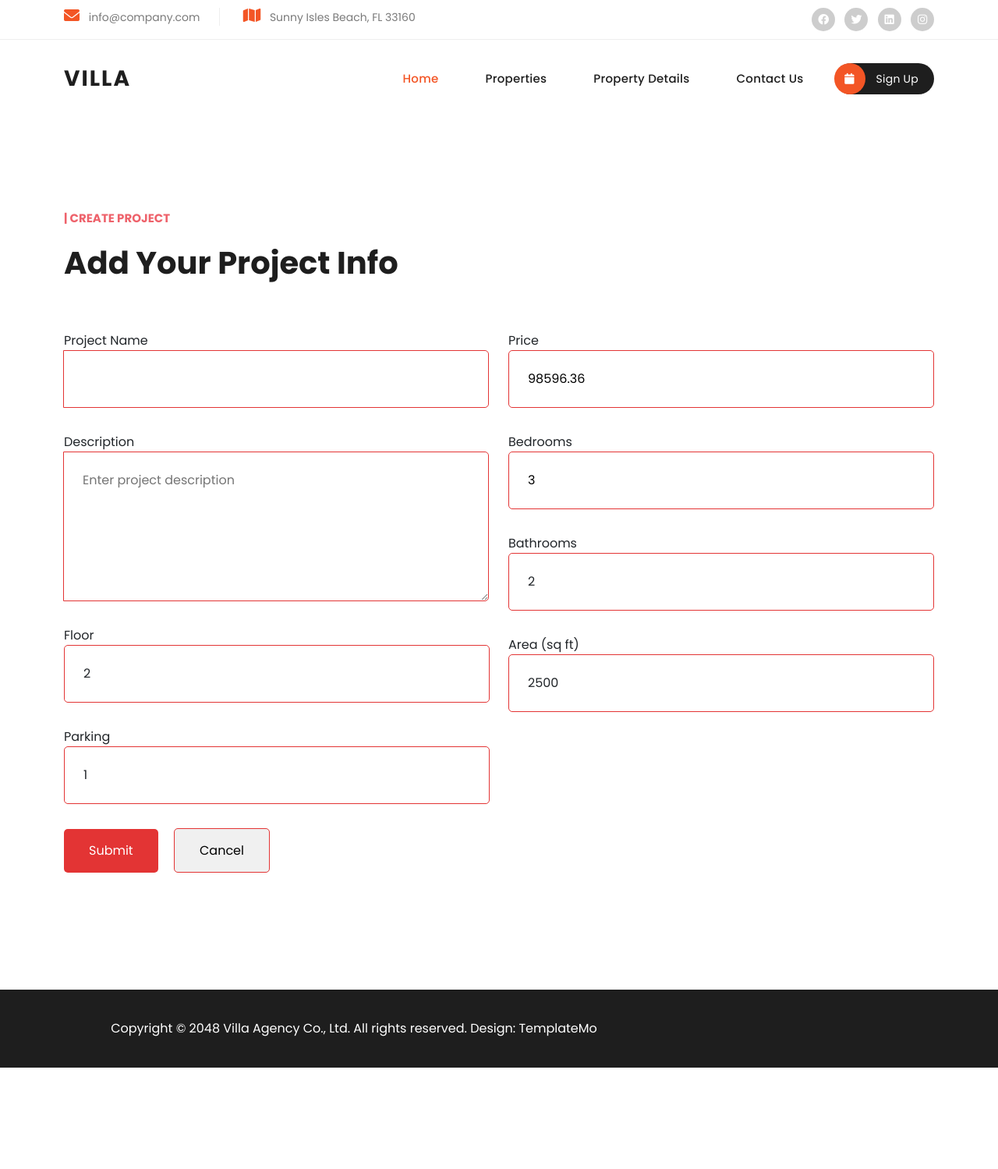
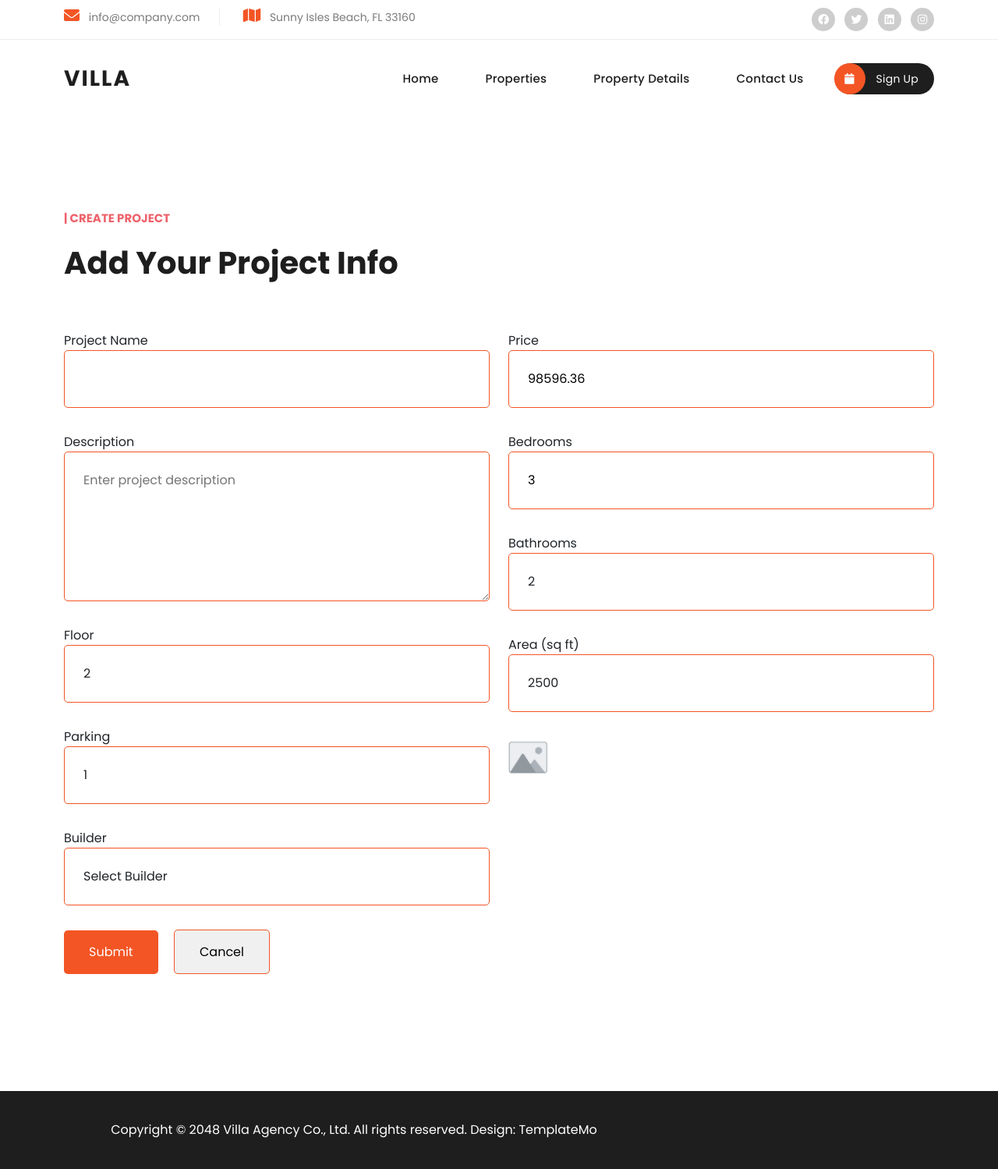
Before and after one commit to dinoooop/villa, a Django app: page /projects/create/ in a window 1280 px wide. Shown: the whole page at 78% size. Before the commit the page ends 1369 px from the top, so only its background shows below. Run offline with Django 5.2, Linux system fonts and the light colour scheme; data comes from the database, SQL or seed files in the repository; both versions use the stored data as it was after the commit; some libraries are stand-ins or nearby versions.

Commit message:
project front...

```diff
--- a/accounts/views.py
+++ b/accounts/views.py
@@ -27,7 +27,7 @@ def register_view(request):
             first_name=first_name,
         )
         login(request, user)
-        return redirect("home")
+        return redirect("profile")
 
     return render(request, "account/register.html")
 
--- a/project/fronturls.py
+++ b/project/fronturls.py
@@ -3,5 +3,6 @@ from django.urls import path
 from . import views
 
 urlpatterns = [
+    path('', views.front_list_project, name='front_list_project'),
     path('create/', views.front_create_project, name='front_create_project'),
 ]
--- a/project/views.py
+++ b/project/views.py
@@ -4,42 +4,22 @@ from .models import Project
 from django.contrib.auth.models import User
 import base64
 from django.core.files.base import ContentFile
+from villa.utils import utils_create_project
 
 # Create a new project
 def create_project(request):
     if request.method == "POST":
-        title = request.POST.get("title")
-        description = request.POST.get("description")
-        price = request.POST.get("price")
-        bedrooms = request.POST.get("bedrooms")
-        bathrooms = request.POST.get("bathrooms")
-        area = request.POST.get("area")
-        floor = request.POST.get("floor")
-        parking = request.POST.get("parking")
-        builder = request.POST.get("builder")
-
-        project = Project.objects.create(
-            title=title,
-            description=description,
-            bedrooms=bedrooms,
-            bathrooms=bathrooms,
-            area=area,
-            floor=floor,
-            parking=parking,
-            price=price,
-            builder=User.objects.get(id=builder),
-        )
-
-        cropped_image_data = request.POST.get("cropped_image_data")
-        if cropped_image_data:
-            format, imgstr = cropped_image_data.split(';base64,')
-            ext = format.split('/')[-1]
-            project.image.save(f"project_{project.id}.{ext}", ContentFile(base64.b64decode(imgstr)), save=True)
-        return redirect("list_project")  # Redirect to list after creation
-
+        project = utils_create_project(request=request)
+        return redirect('list_project')
     users = User.objects.exclude(is_superuser=True)
     return render(request, "project/create_project.html", {"users": users})
 
+def front_create_project(request):
+    if request.method == 'POST':
+        project = utils_create_project(request=request)
+        return redirect('front_list_project')
+    users = User.objects.exclude(is_superuser=True)
+    return render(request, "project/front_create_project.html", {"users": users})
 
 # Edit an existing project
 def edit_project(request, id):
@@ -74,43 +54,10 @@ def delete_project(request, id):
     project.delete()
     return redirect("list_project")
 
-# List all projects
 def list_project(request):
     projects = Project.objects.all().order_by("-created_at")
     return render(request, "project/list_project.html", {"projects": projects})
 
-
-
-def front_create_project(request):
-    if request.method == "POST":
-        title = request.POST.get("title")
-        description = request.POST.get("description")
-        price = request.POST.get("price")
-        bedrooms = request.POST.get("bedrooms")
-        bathrooms = request.POST.get("bathrooms")
-        area = request.POST.get("area")
-        floor = request.POST.get("floor")
-        parking = request.POST.get("parking")
-        builder = request.POST.get("builder")
-
-        project = Project.objects.create(
-            title=title,
-            description=description,
-            bedrooms=bedrooms,
-            bathrooms=bathrooms,
-            area=area,
-            floor=floor,
-            parking=parking,
-            price=price,
-            builder=User.objects.get(id=builder),
-        )
-
-        cropped_image_data = request.POST.get("cropped_image_data")
-        if cropped_image_data:
-            format, imgstr = cropped_image_data.split(';base64,')
-            ext = format.split('/')[-1]
-            project.image.save(f"project_{project.id}.{ext}", ContentFile(base64.b64decode(imgstr)), save=True)
-        return redirect("list_project")  # Redirect to list after creation
-
-    users = User.objects.exclude(is_superuser=True)
-    return render(request, "project/front_create_project.html", {"users": users})
+def front_list_project(request):
+    projects = Project.objects.all().order_by("-created_at")
+    return render(request, "project/front_list_project.html", {"projects": projects})
--- a/static/assets/css/custom.css
+++ b/static/assets/css/custom.css
@@ -1,4 +1,4 @@
-.profile-nav a{
+.profile-nav a {
     color: black;
 
 }
@@ -17,8 +17,9 @@
 .custom.section-heading {
     margin-left: 0px;
 }
+
 .custom-form input {
-    border: 1px solid #e33434;
+    border: 1px solid #f35525;
     padding: 1.5rem;
     width: 100%;
     box-sizing: border-box;
@@ -28,7 +29,7 @@
 
 .custom-form textarea {
     display: block;
-    border: 1px solid #e33434;
+    border: 1px solid #f35525;
     padding: 1.5rem;
     width: 100%;
     box-sizing: border-box;
@@ -37,8 +38,17 @@
     height: 12rem;
 }
 
+
+.custom-form select {
+    border: 1px solid #f35525;
+    padding: 1.5rem;
+    width: 100%;
+    box-sizing: border-box;
+    margin-bottom: 2rem;
+    border-radius: 5px;
+}
 .custom-form button {
-    background-color: #e33434;
+    background-color: #f35525;
     color: white;
     padding: 1rem 2rem;
     border: none;
@@ -48,7 +58,7 @@
 
 .cancel-button {
     margin-left: 1rem;
-    border: 1px solid #e33434;
+    border: 1px solid #f35525;
 
     background-color: #f0f0f0;
     color: black;
@@ -61,3 +71,33 @@
 .custom-form label {
     display: hidden;
 }
+
+.custom-form img.img-upload-trigger {
+    width: 50px;
+}
+
+/* Plus icon start */
+.plus-icon {
+    position: fixed;
+    right: 20px;
+    bottom: 20px;
+    width: 50px;
+    height: 50px;
+    background-color: #f35525;
+    color: white;
+    font-size: 36px;
+    font-weight: bold;
+    line-height: 50px;
+    text-align: center;
+    border-radius: 50%;
+    cursor: pointer;
+    user-select: none;
+    box-shadow: 0 4px 8px rgba(0, 0, 0, 0.2);
+    transition: background-color 0.3s ease;
+}
+
+.plus-icon:hover {
+    background-color: #0056b3;
+}
+
+/* Plus icon end */
--- a/templates/account/profile.html
+++ b/templates/account/profile.html
@@ -16,8 +16,7 @@
 
 
                     {% if profile.avatar %}
-                    <img id="profile-pic" src="{{ profile.avatar.url }}" alt="Profile picture"
-                        >
+                    <img id="profile-pic" src="{{ profile.avatar.url }}" alt="Profile picture">
                     {% else %}
                     <img src="{% static 'assets/images/featured.jpg' %}" alt="">
                     {% endif %}
@@ -35,6 +34,7 @@
                                 <h5 class="modal-title">Crop Image</h5>
                                 <button type="button" class="btn-close" data-bs-dismiss="modal"
                                     aria-label="Close"></button>
+
                             </div>
                             <div class="modal-body text-center">
                                 <img id="imagePreview" style="max-width:100%;" />
@@ -87,7 +87,7 @@
                 <div class="info-table">
                     <ul>
                         <li class="profile-nav">
-                            <a href="{% url 'front_create_project' %}">
+                            <a href="{% url 'front_list_project' %}">
                                 <img src="{% static 'assets/images/info-icon-01.png' %}" alt=""
                                     style="max-width: 52px;">
                                 <div class="main">Project</div>
--- a/templates/layout/base.html
+++ b/templates/layout/base.html
@@ -3,19 +3,13 @@
 <html lang="en">
 
 <head>
-
     <meta charset="utf-8">
     <meta name="viewport" content="width=device-width, initial-scale=1, shrink-to-fit=no">
     <link href="https://fonts.googleapis.com/css2?family=Poppins:wght@100;200;300;400;500;600;700;800;900&display=swap"
         rel="stylesheet">
 
     <title>Villa Agency - Real Estate HTML5 Template</title>
-
-    <!-- Bootstrap core CSS -->
     <link rel="stylesheet" href="{% static 'vendor/bootstrap/css/bootstrap.min.css' %}">
-
-
-
     <!-- Additional CSS Files -->
     <link rel="stylesheet" href="{% static 'assets/css/fontawesome.css' %}">
     <link rel="stylesheet" href="{% static 'assets/css/templatemo-villa-agency.css' %}">
@@ -83,7 +77,7 @@ https://templatemo.com/tm-591-villa-agency
                         <!-- ***** Logo End ***** -->
                         <!-- ***** Menu Start ***** -->
                         <ul class="nav">
-                            <li><a href="{% url 'home' %}" class="active">Home</a></li>
+                            <li><a href="{% url 'home' %}">Home</a></li>
                             <li><a href="properties.html">Properties</a></li>
                             <li><a href="property-details.html">Property Details</a></li>
                             <li><a href="contact.html">Contact Us</a></li>
--- a/templates/project/front_create_project.html
+++ b/templates/project/front_create_project.html
@@ -1,5 +1,11 @@
 {% extends "layout/base.html" %}
 {% load static %}
+
+{% block head %}
+<link rel="stylesheet" href="https://cdnjs.cloudflare.com/ajax/libs/cropperjs/1.5.13/cropper.min.css" />
+{% endblock %}
+
+
 {% block content %}
 <div class="featured section">
     <div class="container">
@@ -12,15 +18,15 @@
                 {% if error %}
                 <p style="color:red">{{ error }}</p>
                 {% endif %}
-                <form method="post" class="custom-form" action="{% url 'profile_edit' %}">
+                <form method="post" class="custom-form" action="{% url 'front_create_project' %}">
                     {% csrf_token %}
                     <div class="row">
                         <div class="col-md-6">
-                            <div class="input-group">
+                            <div class="form-group">
                                 <label for="title">Project Name</label>
                                 <input type="text" id="title" name="title" required>
                             </div>
-                            <div class="input-group">
+                            <div class="form-group">
                                 <label for="description">Description</label>
                                 <textarea name="description" placeholder="Enter project description"></textarea>
                             </div>
@@ -35,18 +41,27 @@
                                 <input name="parking" class="form-control" type="number"
                                     placeholder="Number of parking spaces (optional)" value="1">
                             </div>
+
+                            <div class="form-group">
+                                <label for="builder">Builder</label>
+                                <select name="builder" class="form-control" required>
+                                    <!-- Populate dynamically with Django -->
+                                    <option value="">Select Builder</option>
+                                    {% for user in users %}
+                                    <option value="{{ user.id }}">{{ user.first_name }}</option>
+                                    {% endfor %}
+                                </select>
+                            </div>
                         </div>
                         <div class="col-md-6">
                             <div class="form-group">
                                 <label for="price">Price</label>
-                                <input name="price"  type="number" placeholder="Price"
-                                    value="98596.36">
+                                <input name="price" type="number" placeholder="Price" value="98596.36">
                             </div>
 
                             <div class="form-group">
                                 <label for="bedrooms">Bedrooms</label>
-                                <input name="bedrooms"  type="number"
-                                    placeholder="Number of bedrooms" value="3">
+                                <input name="bedrooms" type="number" placeholder="Number of bedrooms" value="3">
                             </div>
 
                             <div class="form-group">
@@ -60,13 +75,49 @@
                                 <input name="area" class="form-control" type="number" placeholder="Area in sq ft"
                                     value="2500">
                             </div>
+                            <div class="form-group">
+
+                                <div class="form-group">
+
+                                    <img id="fileTopImagePreview" class="img-upload-trigger"
+                                        src="{% static 'assets/images/placeholder.png' %}" alt="">
+
+                                    <input type="file" id="uploadImage" accept="image/*" hidden>
+                                    <input type="hidden" name="cropped_image_data" id="croppedImageInput">
+                                </div>
+                                <div class="modal fade" id="cropModal" tabindex="-1" aria-hidden="true">
+                                    <div class="modal-dialog modal-lg">
+                                        <div class="modal-content">
+                                            <div class="modal-header">
+                                                <h5 class="modal-title">Crop Image</h5>
+                                                <button type="button" class="btn-close" data-bs-dismiss="modal"
+                                                    aria-label="Close"></button>
+                                            </div>
+                                            <div class="modal-body text-center">
+                                                <img id="imagePreview" style="max-width:100%;" />
+                                            </div>
+                                            <div class="modal-footer">
+                                                <button type="button" id="cropAndUpload" class="btn btn-primary">Crop &
+                                                    Upload</button>
+                                            </div>
+                                        </div>
+                                    </div>
+                                </div>
+                            </div>
                         </div>
                     </div>
                     <button type="submit">Submit</button>
-                    <a href="{% url 'profile' %}" class="cancel-button">Cancel</a>
+                    <a href="{% url 'front_list_project' %}" class="cancel-button">Cancel</a>
                 </form>
             </div>
         </div>
     </div>
 </div>
 {% endblock content %}
+
+
+{% block footer %}
+<script src="https://cdnjs.cloudflare.com/ajax/libs/jquery/3.7.1/jquery.min.js"></script>
+<script src="https://cdnjs.cloudflare.com/ajax/libs/cropperjs/1.5.13/cropper.min.js"></script>
+<script src="{% static 'assets/js/image-upload.js' %}"></script>
+{% endblock %}
```
Also changed, not shown: templates/project/front_list_project.html (added, +39 -0 lines), villa/utils.py (+37 -0 lines), db.sqlite3, media/avatars/avatar_Y0OEmJ3.png (added), media/avatars/avatar_vYHYJ0B.png (added), media/projects/project_10.png (added), media/projects/project_7.png (added), media/projects/project_8.png (added), media/projects/project_9.png (added).
